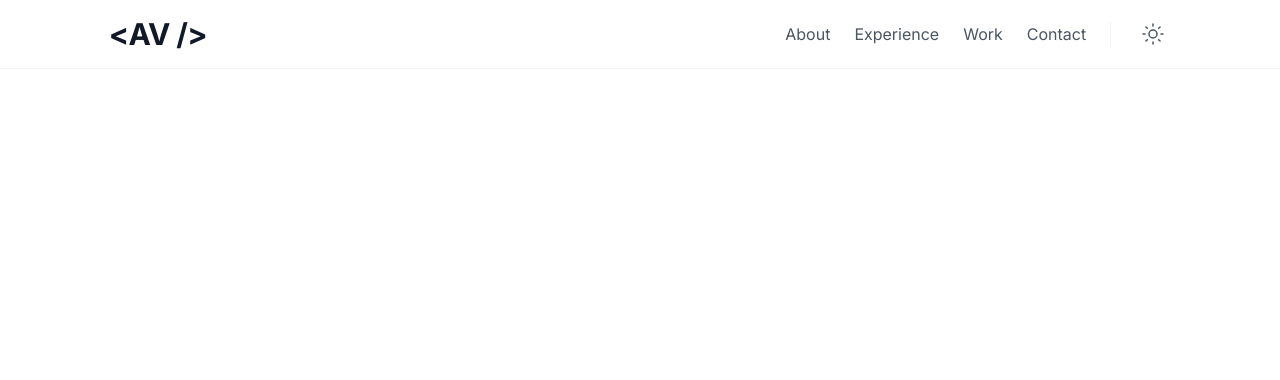
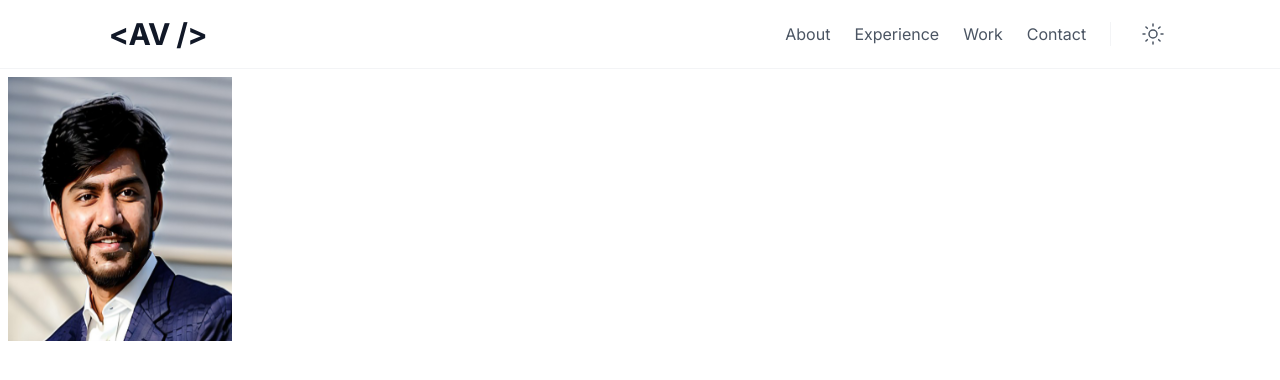
Before and after one commit to vnko1/portfolio, a Next.js app: page / in a window 1280 px wide. Shown: the top 380 px of the page. Built offline with nearby package versions, Linux system fonts and the light colour scheme.

Commit message:
added: Banner

```diff
--- a/src/app/page.tsx
+++ b/src/app/page.tsx
@@ -1,5 +1,11 @@
+import { Banner } from "@/components";
+
 export const revalidate = 300;
 
 export default function Home() {
-  return <main></main>;
+  return (
+    <main>
+      <Banner src='/1.jpg' alt='avatar' />
+    </main>
+  );
 }
--- /dev/null
+++ b/src/components/base/Banner/Banner.tsx
@@ -0,0 +1,21 @@
+import React from "react";
+import CustomImage from "../CustomImage/CustomImage";
+
+interface BannerProps {
+  src: string;
+  alt: string;
+  classNames?: string;
+}
+
+const Banner: React.FC<BannerProps> = ({ classNames, ...props }) => {
+  return (
+    <div className={`${classNames}`}>
+      <CustomImage
+        {...props}
+        className='w-[240px] h-[280px] border-[8px] border-gl-0 dark:border-gd-0 bg-gl-200 dark:bg-gd-200 bg-no-repeat'
+      />
+    </div>
+  );
+};
+
+export default Banner;
--- a/src/components/base/index.ts
+++ b/src/components/base/index.ts
@@ -6,4 +6,5 @@ export { default as DownloadButton } from "./DownloadButton/DownloadButton";
 export { default as CustomImage } from "./CustomImage/CustomImage";
 export { default as ExperienceCard } from "./ExperienceCard/ExperienceCard";
 export { default as ProjectCard } from "./ProjectCard/ProjectCard";
+export { default as Banner } from "./Banner/Banner";
 export { default as Skill } from "./Skill/Skill";
```
Also changed, not shown: public/1.jpg (added).
